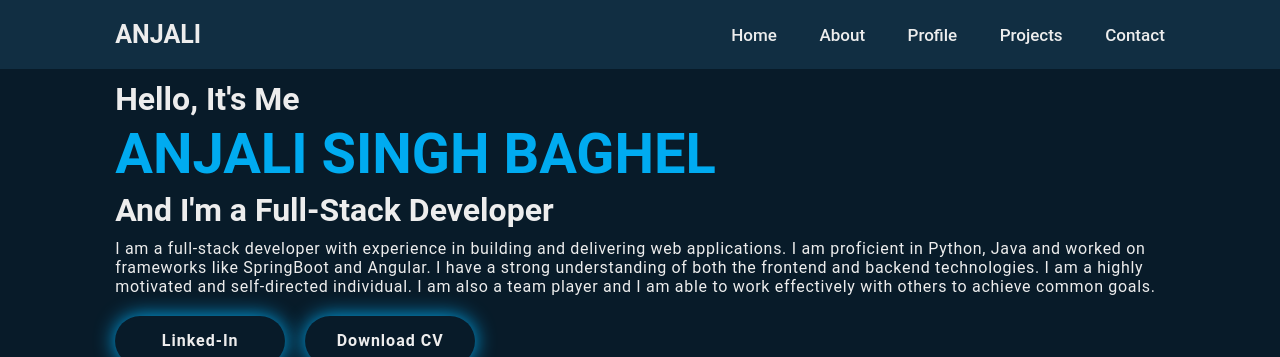
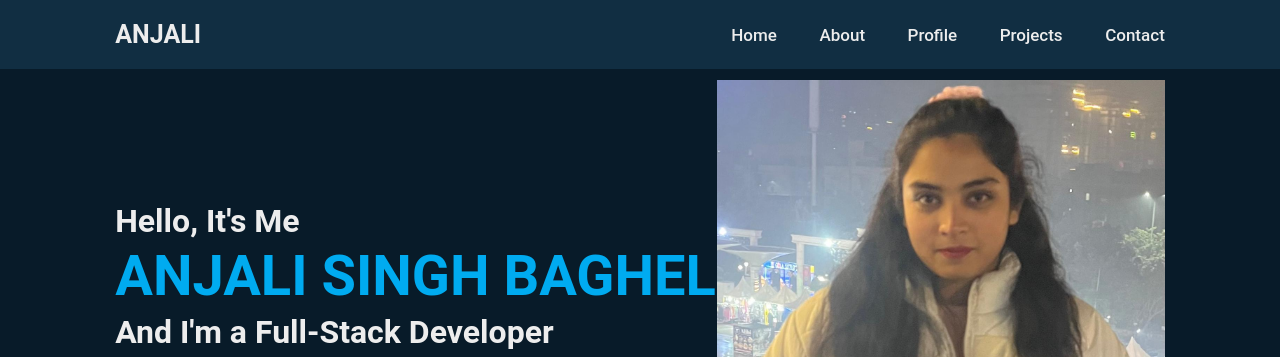
Before and after one commit to anjali-riyu/Anjali-Profile, a plain HTML site: page MyProfile/index.html in a window 1280 px wide. Shown: the top 357 px of the page. Drawn offline with nearby package versions, Linux system fonts and the light colour scheme.

Commit message:
Update index.html

```diff
--- a/MyProfile/index.html
+++ b/MyProfile/index.html
@@ -45,7 +45,7 @@
             </div>
         </div>
         <div class="home-img">
-            <img src="MyPhoto.jpg" alt="">
+            <img src="MyPhoto.jpeg" alt="">
         </div>
     </section>
 
```
